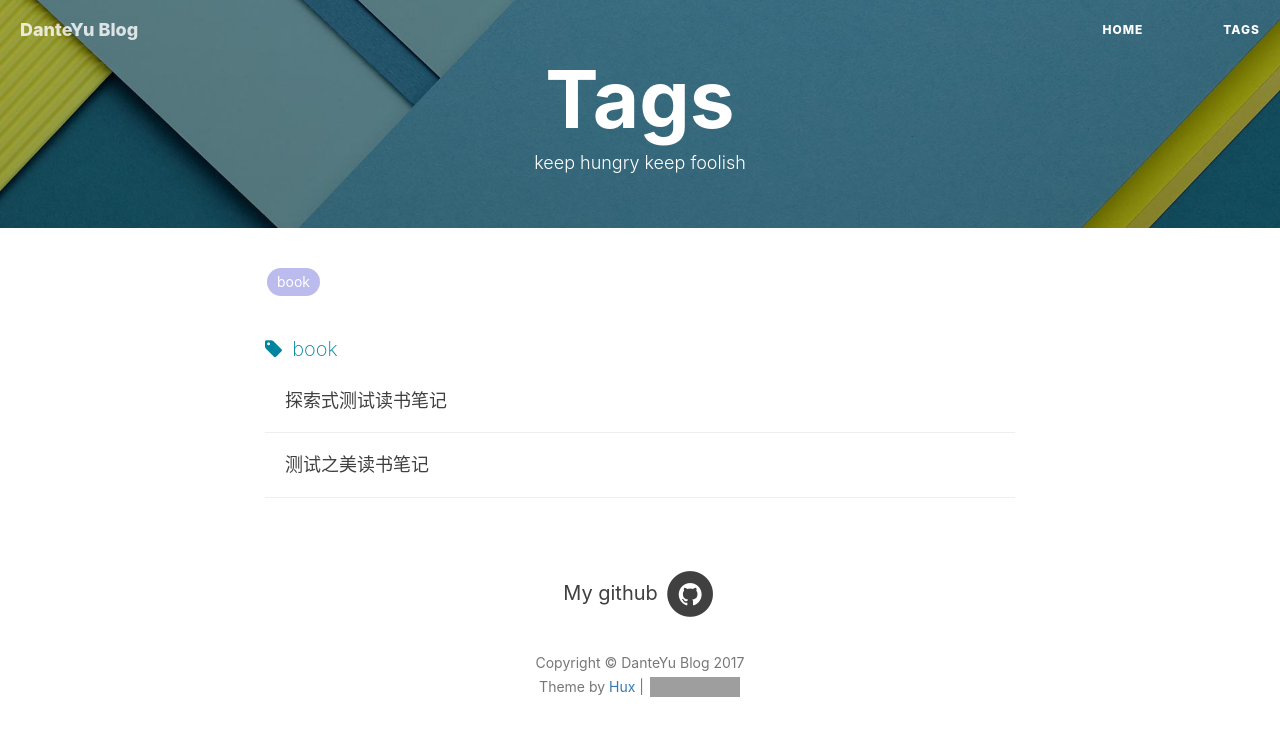
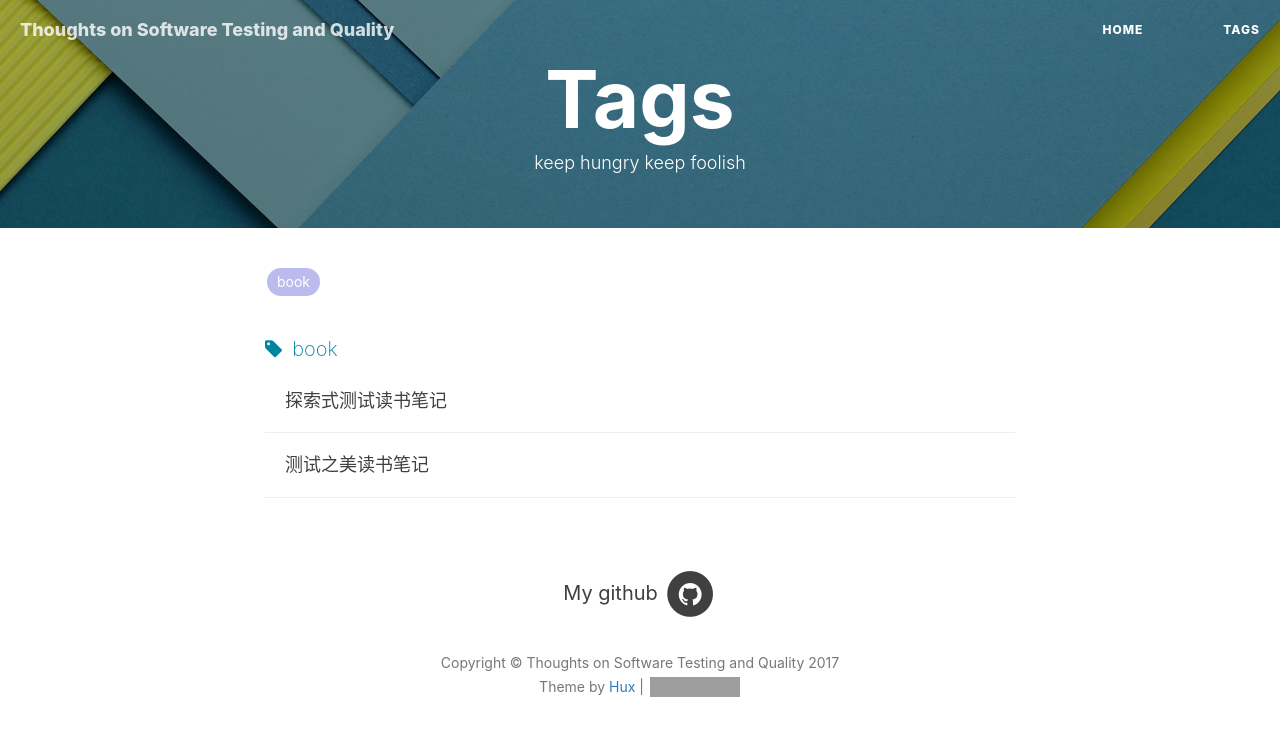
Before and after one commit to DanteYu/DanteYu.github.io, a Jekyll site: the page built from tags.html, in a window 1280 px wide. Shown: the top 736 px of the page. Built offline with Jekyll 4.4.1, drawn with Linux system fonts in a browser that asks for light colours; nearby versions of some CDN libraries; comment, search, counter and statistics services are not loaded; grey boxes are pictures that could not be loaded.

Commit message:
update page title

```diff
--- a/_config.yml
+++ b/_config.yml
@@ -1,9 +1,9 @@
 # Site settings
-title: DanteYu Blog
+title: Thoughts on Software Testing and Quality
 SEOTitle: DanteYu Blog
 header-img: img/home-bg.jpg
 email: yudi5158@gmail.com
-description: "Thoughts on Software testing and quality"
+description: ""
 keyword: ""
 url: ""              # your host, for absolute URL
 baseurl: ""         # for example, '/blog' if your blog hosted on 'host/blog'
--- a/index.html
+++ b/index.html
@@ -1,6 +1,6 @@
 ---
 layout: page
-description: "Thoughts on Software Testing and Quality"
+description: ""
 ---
 
 {% for post in paginator.posts %}
```
